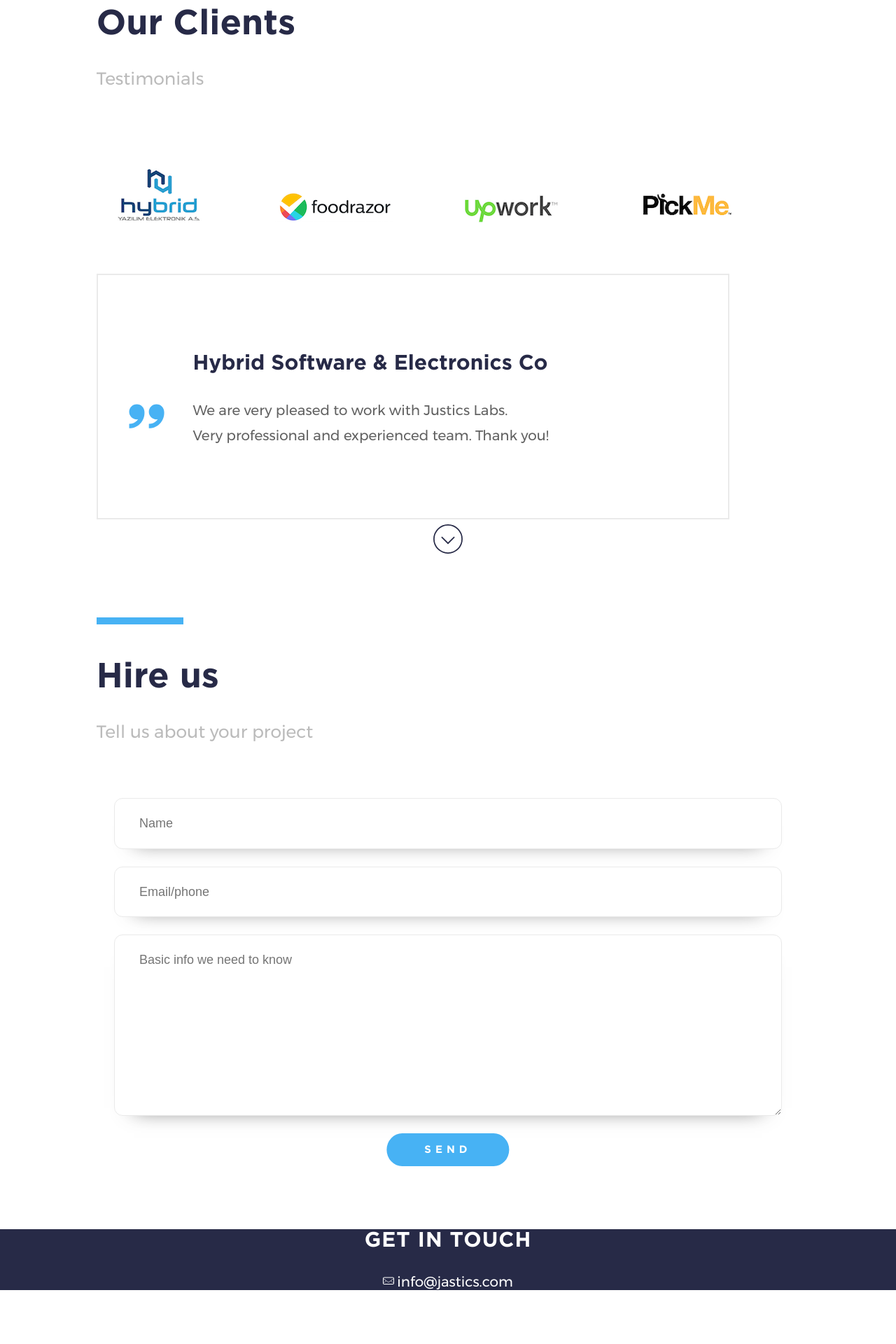
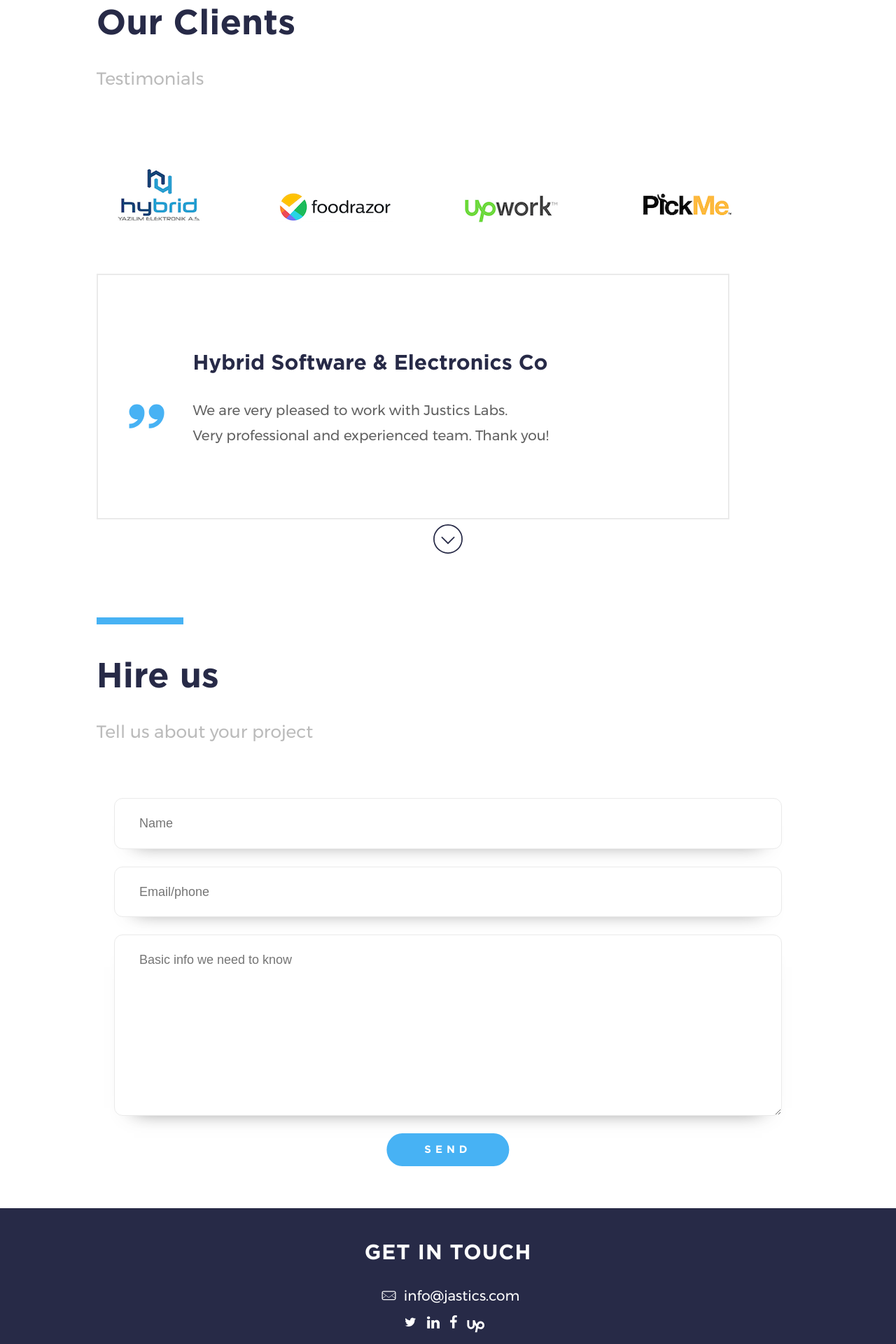
Before and after one commit to chalatz/jastics-labs, a Jekyll site: the page built from index.md, in a window 1280 px wide. Shown: the part 2897-4817 px from the top of the page at 70% size. Built offline with Jekyll 4.4.1, drawn with Linux system fonts in a browser that asks for light colours; nearby versions of some CDN libraries; before the commit the page ends 4740 px from its top, so only the background shows below that.

Commit message:
Added footer

```diff
--- a/_includes/footer.html
+++ b/_includes/footer.html
@@ -13,4 +13,19 @@
         </span>
     </p>
 
+    <div class="site-footer__social-icons">
+        <a href="{{ site.twitter_url }}" class="social-icon social-icon--footer">
+            {% include svg/icon.html id='twitter-icon' %}
+        </a>
+        <a href="{{ site.linkedin_url }}" class="social-icon social-icon--footer">
+            {% include svg/icon.html id='linkedin-icon' %}
+        </a>
+        <a href="{{ site.linkedin_url }}" class="social-icon social-icon--footer">
+            {% include svg/icon.html id='facebook-icon' %}
+        </a>
+        <a href="{{ site.upwork_url }}" class="social-icon social-icon--footer social-icon--footer-upwork">
+            {% include svg/icon.html id='upwork-icon' %}
+        </a>
+    </div>
+
 </footer>
--- a/_sass/footer.scss
+++ b/_sass/footer.scss
@@ -3,6 +3,7 @@
     background-color: $darkblue;
     color: #fff;
     text-align: center;
+    padding: 18px 0;
 
     &__title {
         text-transform: uppercase;
--- a/_sass/icons.scss
+++ b/_sass/icons.scss
@@ -16,30 +16,36 @@
     height: 35px;
 }
 
+@mixin social_icons($times) {
+
     .scroll-down-icon {
-    width: 46px;
-    height: 46px;
+        width: $times * 46px;
+        height: $times * 46px;
     }
 
     .twitter-icon {
-    width: 34px;
-    height: 32px;
+        width: $times * 34px;
+        height: $times * 32px;
     }
 
     .linkedin-icon {
-    width: 33px;
-    height: 33px;
+        width: $times * 33px;
+        height: $times * 33px;
     }
 
     .facebook-icon {
-    width: 18px;
-    height: 34px;
+        width: $times * 18px;
+        height: $times * 34px;
     }
 
     .upwork-icon {
-    width: 47px;
-    height: 32px;
+        width: $times * 47px;
+        height: $times * 32px;
     }
+
+}
+
+@include social_icons(1);
 
 .social-icon {
 
@@ -64,9 +70,18 @@
 
     }
 
+    &--footer {
+        margin-right: 10px;
+    }
+
     &--banner-upwork {
         position: relative;
         bottom: -10px;
+    }
+
+    &--footer-upwork {
+        position: relative;
+        bottom: -6px;
     }
 
 }
@@ -142,8 +157,14 @@
     fill: $lightblue;
 }
 
+.site-footer {
+    @include social_icons(.55);
+}
+
 .site-footer__email-icon-svg {
-    width: 1em;
-    height: 1em;
+    width: 35px;
+    height: 20px;
     fill: #fff;
+    position: relative;
+    top: 3px;
 }
```
Lines whose indentation alone changed are shown as unchanged.
